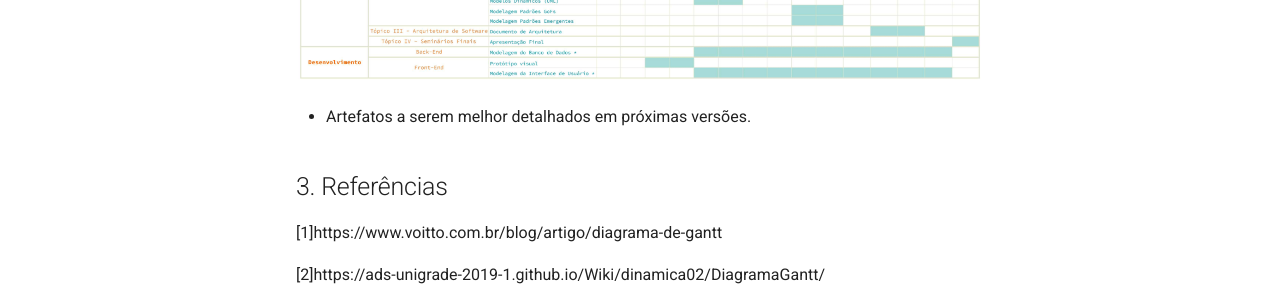
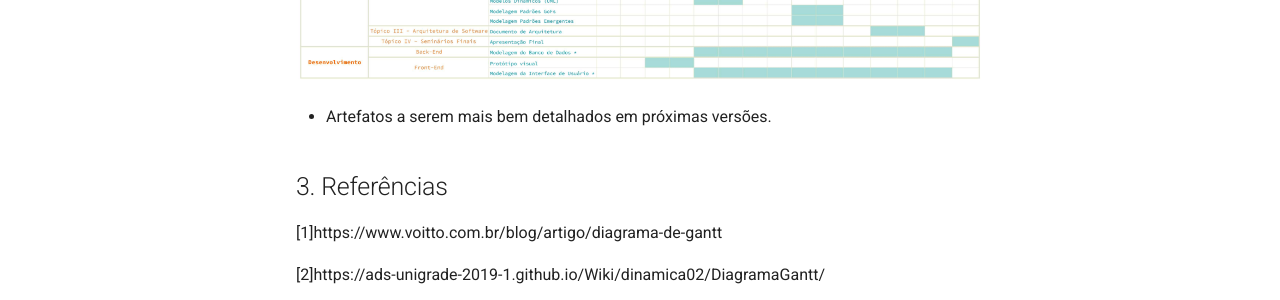
Before and after one commit to desenho-2019/Wiki, an MkDocs documentation site: the page built from docs/Dinâmica e Seminário II/Diagrama de Gantt.md, in a window 1280 px wide and 900 px high, scrolled down 527 px. Shown: the part 544-844 px from the top of the window. Built offline with MkDocs 1.6.1 and Material for MkDocs 9.7.7, drawn with Linux system fonts in a browser that asks for light colours.

```diff
--- a/docs/Dinâmica e Seminário II/Diagrama de Gantt.md
+++ b/docs/Dinâmica e Seminário II/Diagrama de Gantt.md
@@ -25,7 +25,7 @@
 
 [![](img/Diagrama_Gantt_V1.png)](img/Diagrama_Gantt_V1.png)
 
-* Artefatos a serem melhor detalhados em próximas versões.
+* Artefatos a serem mais bem detalhados em próximas versões.
 
 ## 3. Referências
 
```
Also changed, not shown: docs/Dinâmica e Seminário III/uml_dinamico.md (+17 -0 lines), 2 other files.
